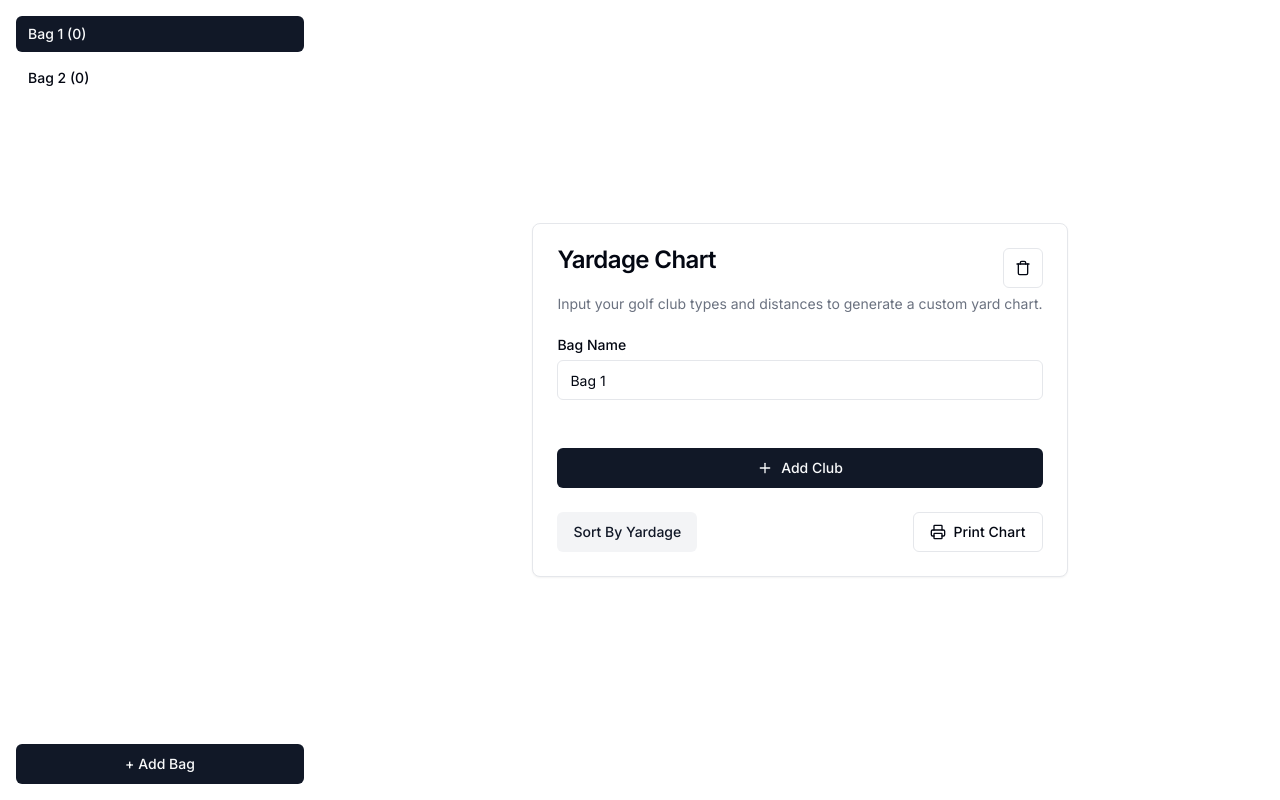
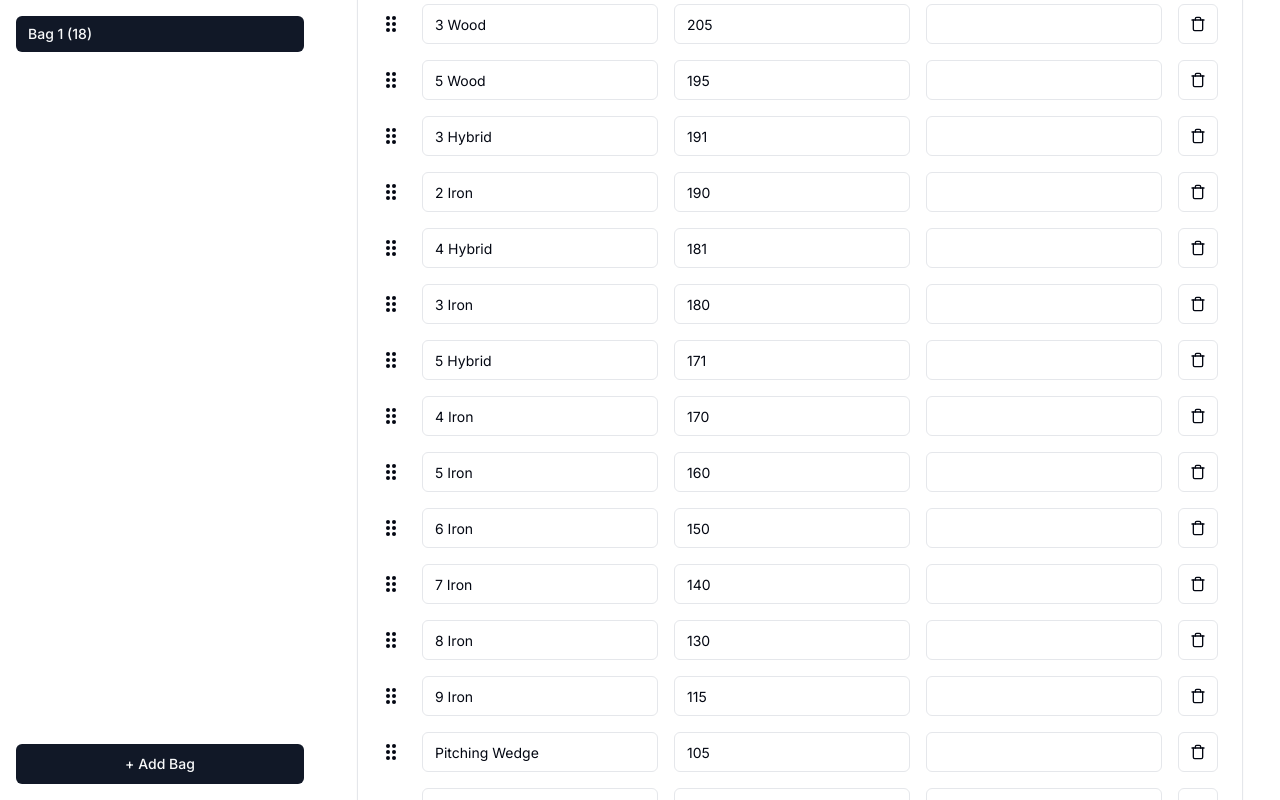
Before and after one commit to jimbuck/yardages, a Next.js app: page / in a window 1280 px wide. Both pictures are taken after a click on the button "+ Add Bag". Shown: the top 800 px of the page. Built offline with nearby package versions, Linux system fonts and the light colour scheme.

Commit message:
Drag and drop support.

```diff
--- a/package.json
+++ b/package.json
@@ -9,6 +9,8 @@
     "lint": "next lint"
   },
   "dependencies": {
+    "@dnd-kit/modifiers": "^7.0.0",
+    "@dnd-kit/sortable": "^8.0.0",
     "@radix-ui/react-icons": "^1.3.0",
     "@radix-ui/react-label": "^2.1.0",
     "@radix-ui/react-slot": "^1.1.0",
--- a/src/app/page.tsx
+++ b/src/app/page.tsx
@@ -8,13 +8,23 @@ export default function Home({ }: {}) {
 
   const { bag } = useGolfBag();
 
+  if (!bag) {
+    return (
+      <div className="flex flex-row">
+        <div>
+          <p>Add a bag to get started.</p>
+        </div>
+      </div>
+    );
+  }
+
   return (
     <div className="flex flex-row">
       <div>
         <BagEditor />
       </div>
       <div className="">
-        <YardageChart bag={bag} />
+        { bag && <YardageChart bag={bag} />}
       </div>
     </div>
 
--- a/src/components/bag-editor.tsx
+++ b/src/components/bag-editor.tsx
@@ -1,19 +1,84 @@
 "use client";
 
-import React, { useState } from "react";
+import React from "react";
+import { atom } from 'jotai';
+import { useAtom } from 'jotai/react';
+import {
+  DndContext,
+  closestCenter,
+  KeyboardSensor,
+  PointerSensor,
+  useSensor,
+  useSensors,
+  DragEndEvent,
+} from '@dnd-kit/core';
+import {
+  arrayMove,
+  SortableContext,
+  sortableKeyboardCoordinates,
+  useSortable,
+  verticalListSortingStrategy,
+} from '@dnd-kit/sortable';
+import { CSS } from '@dnd-kit/utilities';
+import {
+  restrictToVerticalAxis,
+  restrictToParentElement,
+} from '@dnd-kit/modifiers';
+
 import { Card, CardHeader, CardTitle, CardDescription, CardContent, CardFooter } from "@/components/ui/card";
 import { Label } from "@/components/ui/label";
 import { Input } from "@/components/ui/input";
 import { Button } from "@/components/ui/button";
-import { useGolfBag, useGolfBags } from '@/hooks/golf-bags-hook';
+import { useGolfBag, useGolfBags, activeBagAtom } from '@/hooks/golf-bags-hook';
+import { cn } from '@/lib/utils';
+import { Club } from '@/models';
+
+
+
+const canSortBagAtom = atom(get => {
+  const bag = get(activeBagAtom);
+  return bag?.clubs.every(c => typeof c.carry === 'number') ?? false;
+})
 
 export function BagEditor({ }: {}) {
-  const { removeBag } = useGolfBags();
+  const { removeBag, updateBag } = useGolfBags();
   const { bag, setBagName, addClub, updateClub, removeClub } = useGolfBag();
+  const [canSortBag] = useAtom(canSortBagAtom);
+
+  const sensors = useSensors(
+    useSensor(PointerSensor),
+    useSensor(KeyboardSensor, {
+      coordinateGetter: sortableKeyboardCoordinates,
+    })
+  );
 
   const printChart = () => {
     window.print();
   };
+
+
+  const autoSortBag = () => {
+    if (!canSortBag || !bag) return;
+
+    const sortedClubs = [...bag.clubs].sort((a, b) => b.carry! - a.carry!);
+    // Update the bag with the sorted clubs
+    updateBag({ ...bag, clubs: sortedClubs });
+  };
+
+  function handleDragEnd({ active, over }: DragEndEvent) {
+    if (!bag || !over) return;
+
+
+    if (active.id !== over.id) {
+      const oldIndex = bag.clubs.findIndex(c => c.id === active.id);
+      const newIndex = bag.clubs.findIndex(c => c.id === over.id);
+      const updatedClubs = arrayMove(bag.clubs, oldIndex, newIndex);
+
+      updateBag({ ...bag, clubs: updatedClubs });
+    }
+  }
+
+  if (!bag) return (<p>Loading...</p>);
 
   return (
     <Card className="w-full max-w-4xl">
@@ -21,13 +86,13 @@ export function BagEditor({ }: {}) {
         <CardTitle>
           <div className="flex flex-row justify-between">
             Yardage Chart
-            <Button variant="destructive-outline" size="icon" onClick={() => removeBag(bag)}>
+            <Button variant="destructive-outline" size="icon" onClick={() => removeBag(bag)} title={`Delete ${bag.name}`}>
               <TrashIcon className="h-4 w-4" />
               <span className="sr-only">Remove club</span>
             </Button>
           </div>
         </CardTitle>
-        <CardDescription>Input your golf club types and distances to generate a custom yard chart.</CardDescription>
+        <CardDescription>Enter your golf clubs and distances to generate a custom yardage chart.</CardDescription>
       </CardHeader>
       <CardContent>
         <div className="grid gap-6">
@@ -35,47 +100,34 @@ export function BagEditor({ }: {}) {
             <Label htmlFor="bag-name">Bag Name</Label>
             <Input id="bag-name" value={bag.name} placeholder="e.g. My Golf Bag" onChange={e => setBagName(e.target.value)} />
           </div>
-          <div className="grid gap-4">
-            {bag.clubs.map((club, index) => (
-              <div key={index} className="grid grid-cols-[1fr_1fr_1fr_auto] gap-4 items-center">
-                <div className="grid gap-2">
-                  {index === 0 && <Label htmlFor={`club-type-${index}`}>Club Type</Label>}
-                  <Input
-                    id={`club-type-${index}`}
-                    value={club.name}
-                    onChange={(e) => updateClub(index, "name", e.target.value)}
-                    placeholder={index === 0 ? 'e.g. Driver, 5-Iron, Wedge' : ''}
-                  />
+          <div className="grid grid-2">
+            <div className="grid grid-cols-[auto_1fr_1fr_1fr_auto] gap-4 items-center">
+              <div className="grid gap-2 invisible">
+                <DragHandleIcon />
               </div>
               <div className="grid gap-2">
-                  {index === 0 && <Label htmlFor={`club-carry-${index}`}>Carry</Label>}
-                  <Input
-                    id={`club-carry-${index}`}
-                    type="number"
-                    value={club.carry}
-                    onChange={(e) => updateClub(index, "carry", e.target.value ? Number(e.target.value) : undefined)}
-                    placeholder={index === 0 ? 'e.g. 250, 180, 100' : ''}
-                  />
+                <Label>Club Type</Label>
               </div>
               <div className="grid gap-2">
-                  {index === 0 && <Label htmlFor={`club-total-${index}`}>Total</Label>}
-                  <Input
-                    id={`club-total-${index}`}
-                    type="number"
-                    value={club.total}
-                    onChange={(e) => updateClub(index, "total",  e.target.value ? Number(e.target.value) : undefined)}
-                    placeholder={index === 0 ? "e.g. 250, 180, 100" : ''}
-                  />
+                <Label>Carry</Label>
               </div>
               <div className="grid gap-2">
-                  {index === 0 && <Label htmlFor={`delete-club-${index}`}>&nbsp;</Label>}
-                  <Button variant="destructive-outline" size="icon" onClick={() => removeClub(club)}>
+                <Label>Total</Label>
+              </div>
+              <div className="grid gap-2">
+              <Button variant="destructive-outline" size="icon" className="invisible">
                 <TrashIcon className="h-4 w-4" />
                 <span className="sr-only">Remove club</span>
               </Button>
               </div>
             </div>
-            ))}
+            <div className="grid gap-4">
+              <DndContext sensors={sensors} collisionDetection={closestCenter} onDragEnd={handleDragEnd} modifiers={[restrictToParentElement, restrictToVerticalAxis]}>
+                <SortableContext items={bag.clubs} strategy={verticalListSortingStrategy}>
+                  {bag.clubs.map((club, index) => <ClubEditor key={club.id} club={club} index={index} />)}
+                </SortableContext>
+              </DndContext>
+            </div>
           </div>
           <Button onClick={addClub}>
             <PlusIcon className="h-4 w-4 mr-2" onClick={() => addClub()} />
@@ -84,7 +136,7 @@ export function BagEditor({ }: {}) {
         </div>
       </CardContent>
       <CardFooter className="flex justify-between">
-        <Button variant="secondary">Sort By Yardage</Button>
+        <Button variant="secondary" onClick={autoSortBag}>Sort By Yardage</Button>
         <Button variant="outline" onClick={printChart}>
           <PrinterIcon className="h-4 w-4 mr-2" />
           Print Chart
@@ -93,6 +145,51 @@ export function BagEditor({ }: {}) {
       </CardFooter>
     </Card>
   )
+}
+
+function ClubEditor({club, index, ...props}: { index: number, club: Club }) {
+  const { updateClub, removeClub } = useGolfBag();
+
+  const { attributes, listeners, setNodeRef, setActivatorNodeRef, transform, transition } = useSortable({ id: club.id });
+  const style = { transform: CSS.Transform.toString(transform), transition };
+
+  return (
+    <div ref={setNodeRef} style={style} className="grid grid-cols-[auto_1fr_1fr_1fr_auto] gap-4 items-center">
+      <div ref={setActivatorNodeRef} className={cn('grid gap-2 cursor-grab')} {...attributes} {...listeners}>
+        <DragHandleIcon />
+      </div>
+      <div className="grid gap-2">
+        <Input
+          id={`club-type-${index}`}
+          value={club.name}
+          onChange={(e) => updateClub(club.id, "name", e.target.value)}
+          placeholder={index === 0 ? 'e.g. Driver, 5 Iron, Sand Wedge' : ''}
+        />
+      </div>
+      <div className="grid gap-2">
+        <Input
+          id={`club-carry-${index}`}
+          type="number"
+          value={club.carry}
+          onChange={(e) => updateClub(club.id, "carry", e.target.value ? Number(e.target.value) : undefined)}
+        />
+      </div>
+      <div className="grid gap-2">
+        <Input
+          id={`club-total-${index}`}
+          type="number"
+          value={club.total}
+          onChange={(e) => updateClub(club.id, "total",  e.target.value ? Number(e.target.value) : undefined)}
+        />
+      </div>
+      <div className="grid gap-2">
+        <Button variant="destructive-outline" size="icon" onClick={() => removeClub(club)} title={`Delete ${club.name}`}>
+          <TrashIcon className="h-4 w-4" />
+          <span className="sr-only">Remove club</span>
+        </Button>
+      </div>
+    </div>
+  );
 }
 
 function PlusIcon(props: React.SVGProps<SVGSVGElement>) {
@@ -158,3 +255,16 @@ function TrashIcon(props: React.SVGProps<SVGSVGElement>) {
     </svg>
   )
 }
+
+function DragHandleIcon(props: React.SVGProps<SVGSVGElement>) {
+  return (
+    <svg {...props} width="24" height="24" viewBox="0 0 24 24" fill="none" xmlns="http://www.w3.org/2000/svg">
+      <circle cy="6" cx="6" r="2" fill="currentColor" />
+      <circle cy="12" cx="6" r="2" fill="currentColor" />
+      <circle cy="18" cx="6" r="2" fill="currentColor" />
+      <circle cy="6" cx="12" r="2" fill="currentColor" />
+      <circle cy="12" cx="12" r="2" fill="currentColor" />
+      <circle cy="18" cx="12" r="2" fill="currentColor" />
+    </svg>
+  )
+}
--- a/src/components/side-nav.tsx
+++ b/src/components/side-nav.tsx
@@ -11,7 +11,7 @@ export function SideNav() {
 		<div className="flex h-full flex-col bg-background w-80">
       <nav className="flex flex-col gap-2 p-4">
         {bags.map((bag, index) => (
-          <button key={`${bag.name}_${index}`} onClick={() => chooseBag(index)} className={`flex items-center gap-2 rounded-md px-3 py-2 text-sm font-medium transition-colors hover:bg-accent hover:text-accent-foreground ${activeBag === bag ? 'bg-primary text-primary-foreground' : ''}`}>{bag.name} ({bag.clubs.length})</button>
+          <button key={`${bag.name}_${bag.id}`} onClick={() => chooseBag(bag.id)} className={`flex items-center gap-2 rounded-md px-3 py-2 text-sm font-medium transition-colors hover:bg-accent hover:text-accent-foreground ${activeBag === bag ? 'bg-primary text-primary-foreground' : ''}`}>{bag.name} ({bag.clubs.length})</button>
         ))}
       </nav>
       <div className="mt-auto p-4">
--- a/src/components/yardage-chart.tsx
+++ b/src/components/yardage-chart.tsx
@@ -26,7 +26,7 @@ export function YardageChart({ bag }: { bag: GolfBag }) {
 								<ClubDist currClub={club} />
 							</td>
 							<td className="border pr-4 relative overflow-visible border-r-0 border-b-0">
-								<div className={`absolute -top-3 text-right text-primary/60 bg-white w-full border-r ${i > 0 ? 'border-b' : ''} ${i === 1 ? 'border-t' : ''}`}>
+								<div className={`absolute -top-3 pr-2 text-right text-primary/60 bg-white w-full border-r ${i > 0 ? 'border-b' : ''} ${i === 1 ? 'border-t' : ''}`}>
 									<ClubDiff prevClub={bag.clubs[i - 1]} currClub={club} />
 								</div>
 							</td>
--- a/src/hooks/golf-bags-hook.ts
+++ b/src/hooks/golf-bags-hook.ts
@@ -4,50 +4,66 @@ import { atom } from 'jotai';
 import { useAtom } from 'jotai/react';
 import { atomWithStorage } from 'jotai/utils';
 
-import { Club, GolfBag } from '@/models';
+import { Club, GolfBag, STANDARD_CLUBS } from '@/models';
+import { randId } from '@/lib/utils';
 
-const golfBagsAtom = atomWithStorage<GolfBag[]>('golf-yardage-chart:golf-bags', [{ name: 'Bag 1', clubs: [] }]);
-const activeBagIndexAtom = atomWithStorage<number>('golf-yardage-chart:active-bag', 0);
-const activeBagAtom = atom(get => {
+const golfBagsAtom = atomWithStorage<GolfBag[]>('golf-yardage-chart:golf-bags', []);
+const activeBagIdAtom = atomWithStorage<string | undefined>('golf-yardage-chart:active-bag', undefined);
+export const activeBagAtom = atom(get => {
 	const bags = get(golfBagsAtom);
-	let index = get(activeBagIndexAtom);
-	if (index >= bags.length) index = 0;
-	return bags[index];
+	let id = get(activeBagIdAtom);
+	return typeof id === 'undefined' ? undefined : bags.find(b => b.id === id);
 });
 
 export function useGolfBags() {
 	const [bags, setBags] = useAtom(golfBagsAtom);
 	const [activeBag] = useAtom(activeBagAtom);
-	const [activeBagIndex, setActiveBagIndex] = useAtom(activeBagIndexAtom);
+	const [activeBagId, setActiveBagId] = useAtom(activeBagIdAtom);
 
-	const addBag = (bag: GolfBag = { name: `Bag ${bags.length + 1}`, clubs: [] }) => {
+	const addBag = (bag?: GolfBag) => {
+		if (!bag) bag = {
+			id: randId(),
+			name: `Bag ${bags.length + 1}`,
+			clubs: STANDARD_CLUBS.map(c => ({ id: randId(), name: c.name, carry: c.averageCarry })),
+		};
+
 		setBags([...bags, bag]);
+		if (!activeBag) setActiveBagId(bag.id);
 	};
 	const removeBag = (bag: GolfBag) => {
-		let updatedBags = bags.filter((b) => b !== bag);
-		if (updatedBags.length === 0) updatedBags = [{ name: 'Bag 1', clubs: [] }];
+		const index = bags.findIndex((b) => b.id === bag.id);
+		let updatedBags = bags.filter((b) => b.id !== bag.id);
+		setBags(updatedBags);
+		const nextBag = updatedBags[Math.max(index - 1, 0)];
+		if (nextBag) setActiveBagId(nextBag.id);
+	};
+
+	const chooseBag = (bag: GolfBag | string) => {
+		if (typeof bag !== 'string') bag = bag.id;
+
+		setActiveBagId(bag);
+	};
+
+	const updateBag = (updatedBag: GolfBag) => {
+		const updatedBags = [...bags];
+		const index = updatedBags.findIndex((b) => b.id === updatedBag.id);
+		updatedBags[index] = updatedBag;
 		setBags(updatedBags);
 	};
 
-	const chooseBag = (bag: GolfBag | number) => {
-		if (typeof bag !== 'number') bag = bags.findIndex(b => b === bag);
-
-		if (bag >= 0) setActiveBagIndex(bag);
-	};
-
-	return { bags, activeBag, chooseBag, addBag, removeBag };
+	return { bags, activeBag, chooseBag, updateBag, addBag, removeBag };
 }
 
 export function useGolfBag() {
 	const [bags, setBags] = useAtom(golfBagsAtom);
 	const [bag] = useAtom(activeBagAtom);
-	const [activeBagIndex, setActiveBagIndex] = useAtom(activeBagIndexAtom);
 
 	return { bag, setBagName, addClub, updateClub, removeClub };
 
 	function updateBag(updatedBag: GolfBag) {
 		const updatedBags = [...bags];
-		updatedBags[activeBagIndex] = updatedBag;
+		const index = updatedBags.findIndex((b) => b.id === updatedBag.id);
+		updatedBags[index] = updatedBag;
 		setBags(updatedBags);
 	}
 
@@ -60,13 +76,14 @@ export function useGolfBag() {
 	function addClub() {
 		if (!bag) return;
 
-		updateBag({ ...bag, clubs: [...bag.clubs, { name: '' }] });
+		updateBag({ ...bag, clubs: [...bag.clubs, { id: randId(), name: '' }] });
 	}
 
-	function updateClub(index: number, field: keyof Club, value: Club[keyof Club]) {
+	function updateClub(clubId: string, field: keyof Club, value: Club[keyof Club]) {
 		if (!bag) return;
 
 		const updatedClubs = [...bag.clubs];
+		const index = bag.clubs.findIndex((c) => c.id === clubId);
 		switch (field) {
 			case 'name':
 				updatedClubs[index].name = value as string;
@@ -81,10 +98,12 @@ export function useGolfBag() {
 		updateBag({ ...bag, clubs: updatedClubs });
 	}
 
-	function removeClub(club: Club) {
+	function removeClub(club: Club | string) {
 		if (!bag) return;
 
-		const updatedClubs = bag.clubs.filter((c) => c !== club);
+		if (typeof club !== 'string') club = club.id;
+
+		const updatedClubs = bag.clubs.filter((c) => c.id !== club);
 		updateBag({ ...bag, clubs: updatedClubs });
 	}
 }
--- a/src/lib/utils.ts
+++ b/src/lib/utils.ts
@@ -4,3 +4,7 @@ import { twMerge } from "tailwind-merge"
 export function cn(...inputs: ClassValue[]) {
   return twMerge(clsx(inputs))
 }
+
+export function randId() {
+  return Math.random().toString(36).replace(/[^a-z]+/g, '').slice(2, 10) + Math.random().toString(36).replace(/[^a-z]+/g, '').slice(2, 10);
+}
--- a/src/models.ts
+++ b/src/models.ts
@@ -1,88 +1,90 @@
 
-const STANDARD_CLUBS = [
+export const STANDARD_CLUBS = [
 	{
 		name: 'Driver',
+		averageCarry: 220,
 	},
 	{
 		name: '3 Wood',
+		averageCarry: 205,
 	},
 	{
 		name: '5 Wood',
-	},
-	{
-		name: '7 Wood',
-	},
-	{
-		name: '2 Hybrid',
+		averageCarry: 195,
 	},
 	{
 		name: '3 Hybrid',
+		averageCarry: 191,
+	},
+	{
+		name: '2 Iron',
+		averageCarry: 190,
 	},
 	{
 		name: '4 Hybrid',
+		averageCarry: 181,
+	},
+	{
+		name: '3 Iron',
+		averageCarry: 180,
 	},
 	{
 		name: '5 Hybrid',
-	},
-	{
-		name: '2 Iron',
-	},
-	{
-		name: '3 Iron',
+		averageCarry: 171,
 	},
 	{
 		name: '4 Iron',
+		averageCarry: 170,
 	},
 	{
 		name: '5 Iron',
+		averageCarry: 160,
 	},
 	{
 		name: '6 Iron',
+		averageCarry: 150,
 	},
 	{
 		name: '7 Iron',
+		averageCarry: 140,
 	},
 	{
 		name: '8 Iron',
+		averageCarry: 130,
 	},
 	{
 		name: '9 Iron',
+		averageCarry: 115,
 	},
 	{
 		name: 'Pitching Wedge',
-	},
-	{
-		name: '48 Degree',
+		averageCarry: 105,
 	},
 	{
 		name: 'Gap Wedge',
+		averageCarry: 95,
 	},
 	{
-		name: '52 Degree',
-	},
-	{
-		name: 'Sand Wedge'
-	},
-	{
-		name: '56 Degree',
+		name: 'Sand Wedge',
+		averageCarry: 80,
 	},
 	{
 		name: 'Lob Wedge',
-	},
-	{
-		name: '60 Degree',
+		averageCarry: 70,
 	},
 ] as const;
 
 export type ClubName = typeof STANDARD_CLUBS[number]['name'];
 
 export interface Club {
+	id: string;
 	name: string;
 	carry?: number;
 	total?: number;
 }
 
 export interface GolfBag {
+	id: string;
 	name: string;
 	clubs: Club[];
 }
```
Also changed, not shown: 1 other file (tests, documents, lock files or other folders). Lines whose indentation alone changed are shown as unchanged.
